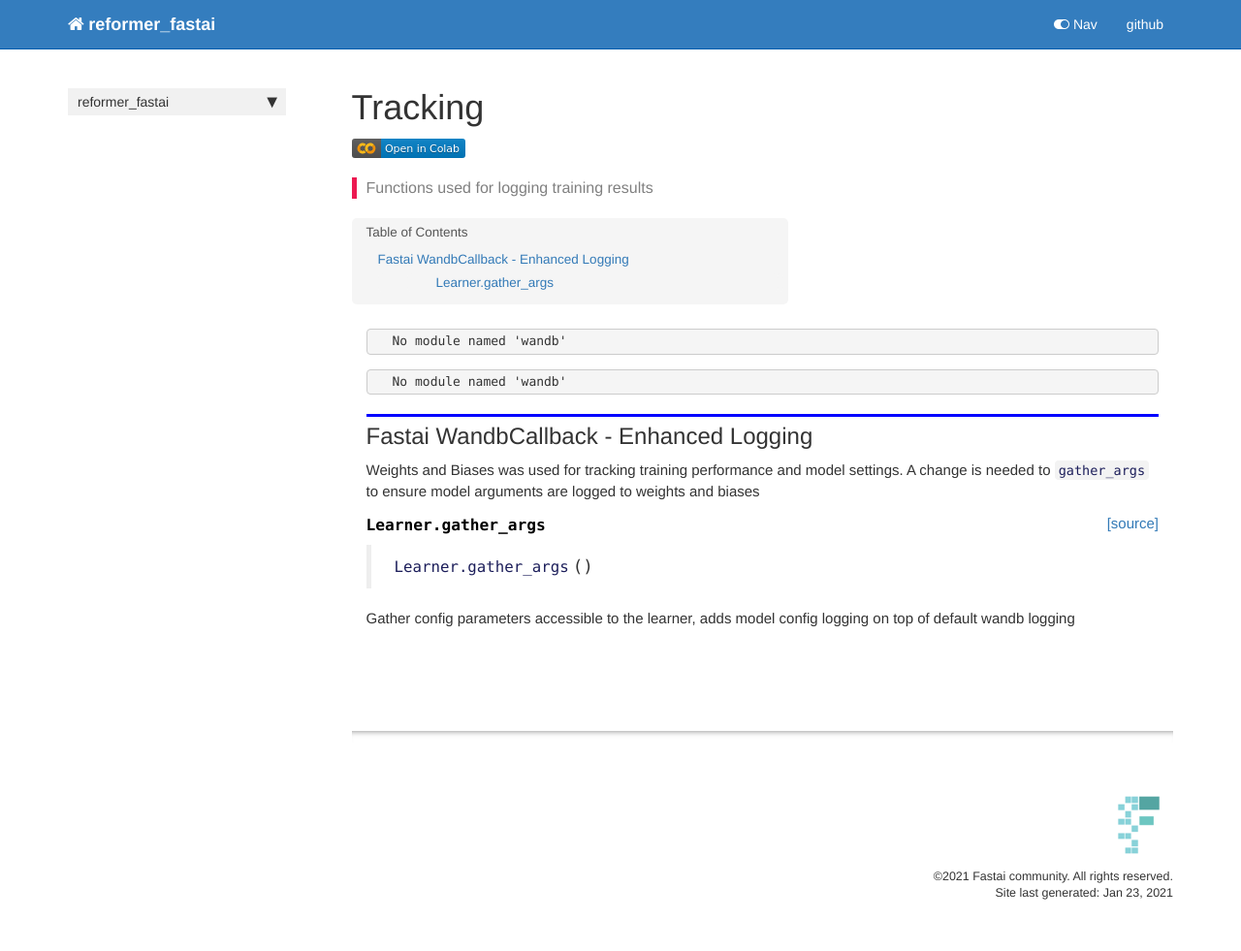
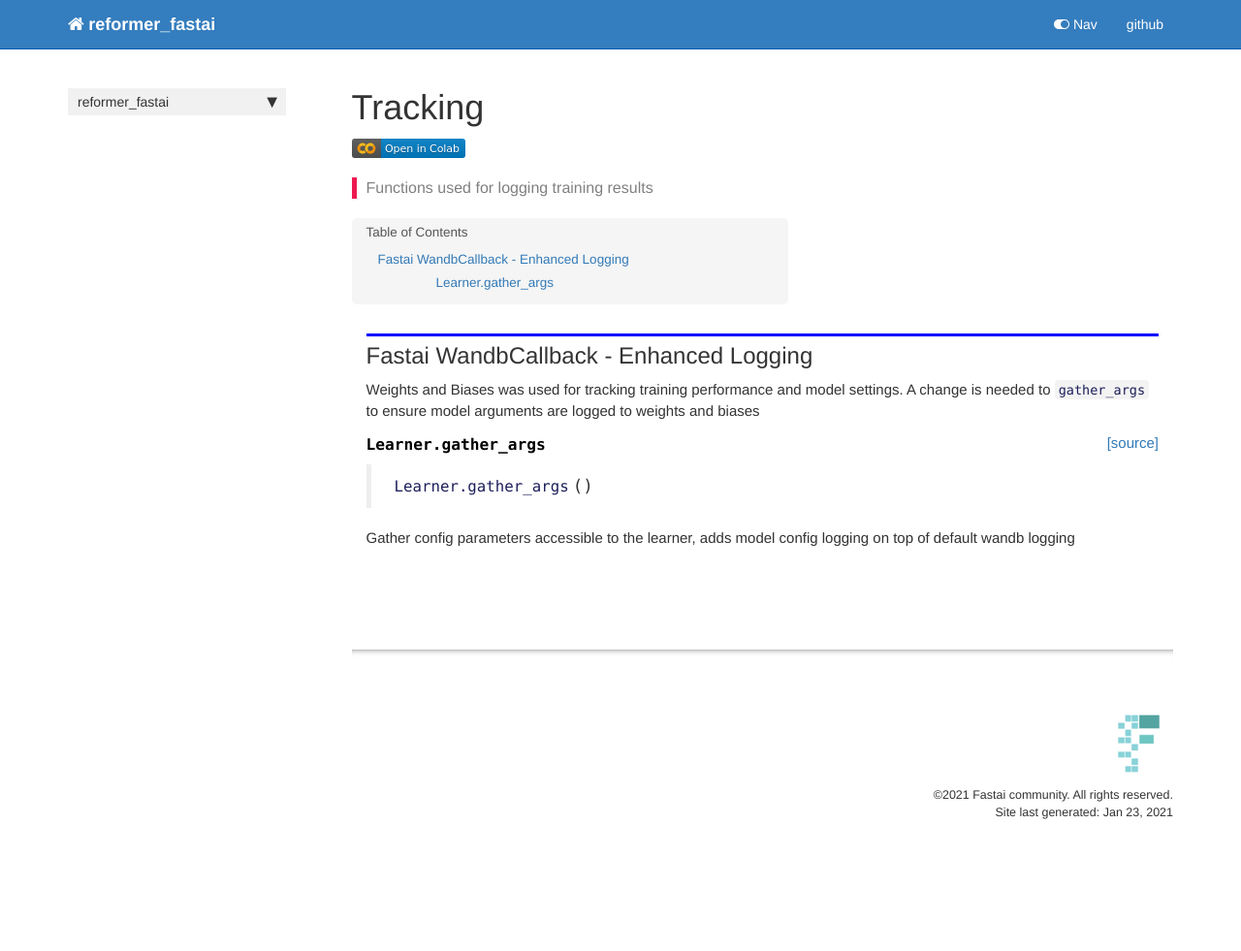
Before and after one commit to arampacha/reformer_fastai, a Jekyll site: the page built from docs/tracking.html, in a window 1280 px wide. Shown: the whole page at 97% size. Built offline with Jekyll 4.4.1, drawn with Linux system fonts in a browser that asks for light colours; nearby versions of some CDN libraries; comment, search, counter and statistics services are not loaded; after the commit the page ends 900 px from its top, so only the background shows below that.

Commit message:
adds tracking file, maybe resolves diff error

```diff
--- a/docs/tracking.html
+++ b/docs/tracking.html
@@ -26,40 +26,12 @@
 
 <div class="cell border-box-sizing code_cell rendered">
 
-<div class="output_wrapper">
-<div class="output">
-
-<div class="output_area">
-
-<div class="output_subarea output_stream output_stdout output_text">
-<pre>No module named &#39;wandb&#39;
-</pre>
-</div>
-</div>
-
-</div>
-</div>
-
 </div>
     {% endraw %}
 
     {% raw %}
 
 <div class="cell border-box-sizing code_cell rendered">
-
-<div class="output_wrapper">
-<div class="output">
-
-<div class="output_area">
-
-<div class="output_subarea output_stream output_stdout output_text">
-<pre>No module named &#39;wandb&#39;
-</pre>
-</div>
-</div>
-
-</div>
-</div>
 
 </div>
     {% endraw %}
```
